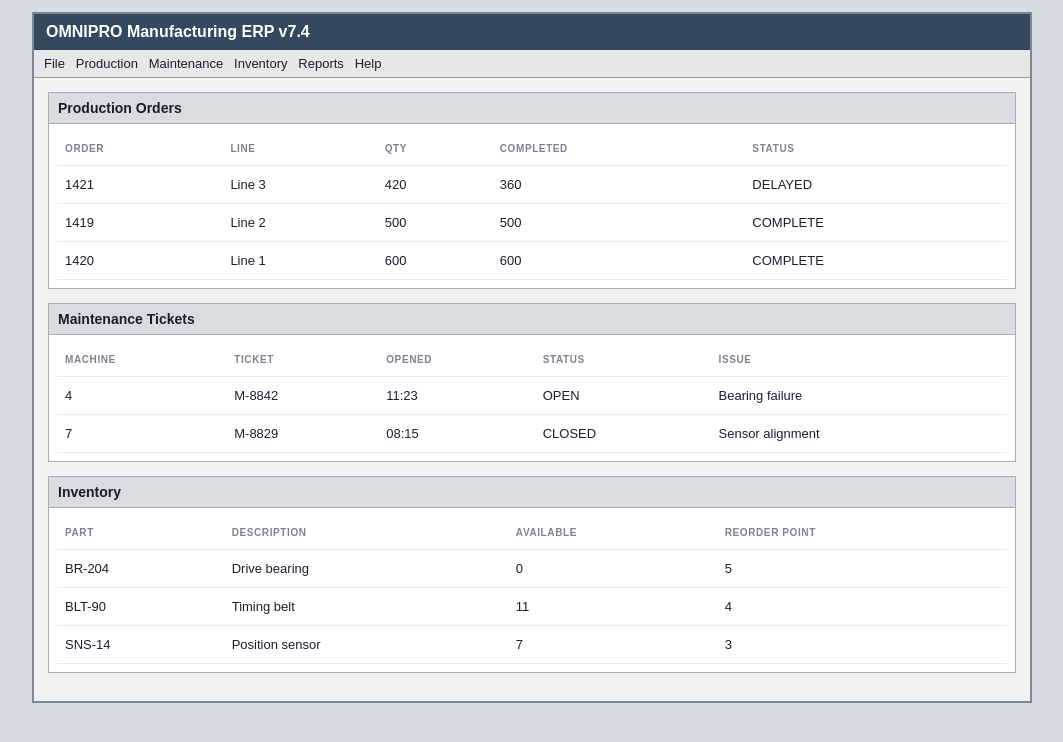
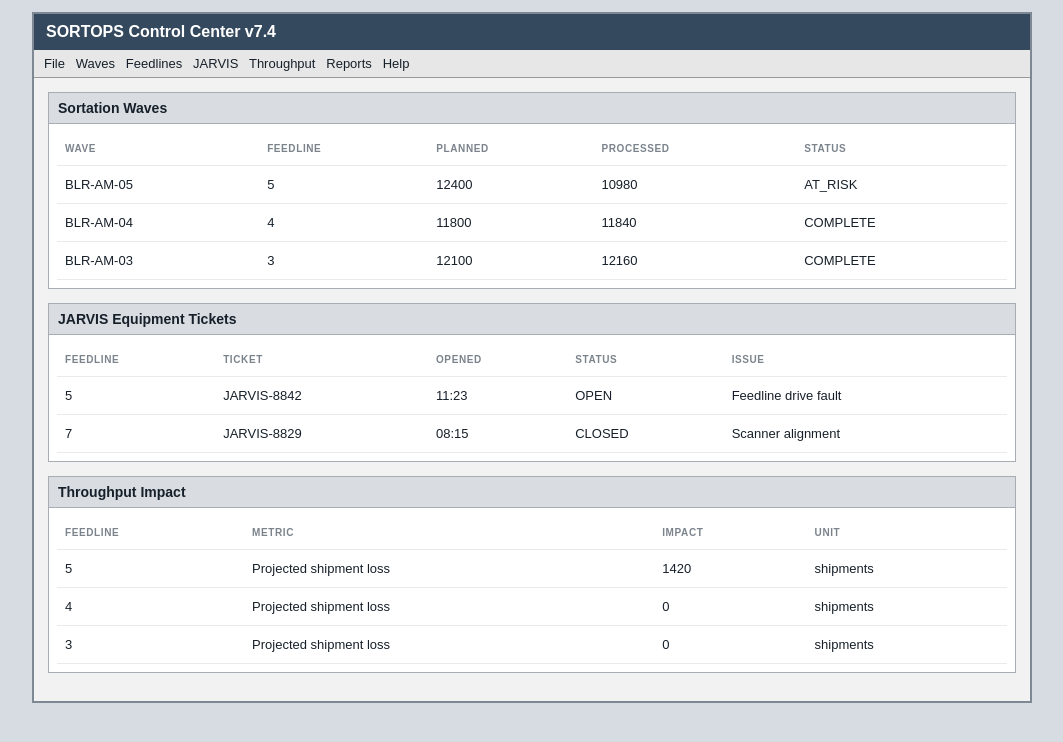
Before and after one commit to yogeshmj94/solariproject, a Next.js app: page /erp in a window 1280 px wide. Shown: the top 742 px of the page, without its empty margins (108-1171 px from the left). Built offline with nearby package versions, Linux system fonts and the light colour scheme.

Commit message:
Convert mock ERP to sort center operations console

```diff
--- a/src/app/erp/page.tsx
+++ b/src/app/erp/page.tsx
@@ -1,37 +1,37 @@
-const orders = [
-  { order: "1421", line: "Line 3", qty: 420, completed: 360, status: "DELAYED" },
-  { order: "1419", line: "Line 2", qty: 500, completed: 500, status: "COMPLETE" },
-  { order: "1420", line: "Line 1", qty: 600, completed: 600, status: "COMPLETE" }
+const waves = [
+  { wave: "BLR-AM-05", feedline: "5", planned: 12400, processed: 10980, status: "AT_RISK" },
+  { wave: "BLR-AM-04", feedline: "4", planned: 11800, processed: 11840, status: "COMPLETE" },
+  { wave: "BLR-AM-03", feedline: "3", planned: 12100, processed: 12160, status: "COMPLETE" }
 ];
 
-const maintenance = [
-  { machine: "4", ticket: "M-8842", opened: "11:23", status: "OPEN", issue: "Bearing failure" },
-  { machine: "7", ticket: "M-8829", opened: "08:15", status: "CLOSED", issue: "Sensor alignment" }
+const jarvisTickets = [
+  { feedline: "5", ticket: "JARVIS-8842", opened: "11:23", status: "OPEN", issue: "Feedline drive fault" },
+  { feedline: "7", ticket: "JARVIS-8829", opened: "08:15", status: "CLOSED", issue: "Scanner alignment" }
 ];
 
-const inventory = [
-  { part: "BR-204", description: "Drive bearing", qty: 0, reorder: 5 },
-  { part: "BLT-90", description: "Timing belt", qty: 11, reorder: 4 },
-  { part: "SNS-14", description: "Position sensor", qty: 7, reorder: 3 }
+const throughput = [
+  { feedline: "5", metric: "Projected shipment loss", value: 1420, unit: "shipments" },
+  { feedline: "4", metric: "Projected shipment loss", value: 0, unit: "shipments" },
+  { feedline: "3", metric: "Projected shipment loss", value: 0, unit: "shipments" }
 ];
 
 export default function ERP() {
   return (
     <div className="erp-shell">
       <div className="erp-window">
-        <div className="erp-title">OMNIPRO Manufacturing ERP v7.4</div>
-        <div className="erp-menu">File &nbsp; Production &nbsp; Maintenance &nbsp; Inventory &nbsp; Reports &nbsp; Help</div>
+        <div className="erp-title">SORTOPS Control Center v7.4</div>
+        <div className="erp-menu">File &nbsp; Waves &nbsp; Feedlines &nbsp; JARVIS &nbsp; Throughput &nbsp; Reports &nbsp; Help</div>
         <div className="erp-body">
           <div className="erp-section">
-            <h3>Production Orders</h3>
+            <h3>Sortation Waves</h3>
             <div className="content">
               <table>
-                <thead><tr><th>Order</th><th>Line</th><th>Qty</th><th>Completed</th><th>Status</th></tr></thead>
+                <thead><tr><th>Wave</th><th>Feedline</th><th>Planned</th><th>Processed</th><th>Status</th></tr></thead>
                 <tbody>
-                  {orders.map((o) => (
-                    <tr key={o.order} data-order={o.order}>
-                      <td>{o.order}</td><td>{o.line}</td><td>{o.qty}</td><td>{o.completed}</td>
-                      <td data-field="status">{o.status}</td>
+                  {waves.map((w) => (
+                    <tr key={w.wave} data-wave={w.wave}>
+                      <td>{w.wave}</td><td>{w.feedline}</td><td>{w.planned}</td><td>{w.processed}</td>
+                      <td data-field="status">{w.status}</td>
                     </tr>
                   ))}
                 </tbody>
@@ -40,14 +40,14 @@ export default function ERP() {
           </div>
 
           <div className="erp-section">
-            <h3>Maintenance Tickets</h3>
+            <h3>JARVIS Equipment Tickets</h3>
             <div className="content">
               <table>
-                <thead><tr><th>Machine</th><th>Ticket</th><th>Opened</th><th>Status</th><th>Issue</th></tr></thead>
+                <thead><tr><th>Feedline</th><th>Ticket</th><th>Opened</th><th>Status</th><th>Issue</th></tr></thead>
                 <tbody>
-                  {maintenance.map((m) => (
-                    <tr key={m.ticket} data-machine={m.machine}>
-                      <td>{m.machine}</td><td data-field="ticket">{m.ticket}</td><td>{m.opened}</td><td>{m.status}</td><td>{m.issue}</td>
+                  {jarvisTickets.map((t) => (
+                    <tr key={t.ticket} data-feedline={t.feedline}>
+                      <td>{t.feedline}</td><td data-field="ticket">{t.ticket}</td><td>{t.opened}</td><td>{t.status}</td><td>{t.issue}</td>
                     </tr>
                   ))}
                 </tbody>
@@ -56,14 +56,14 @@ export default function ERP() {
           </div>
 
           <div className="erp-section">
-            <h3>Inventory</h3>
+            <h3>Throughput Impact</h3>
             <div className="content">
               <table>
-                <thead><tr><th>Part</th><th>Description</th><th>Available</th><th>Reorder point</th></tr></thead>
+                <thead><tr><th>Feedline</th><th>Metric</th><th>Impact</th><th>Unit</th></tr></thead>
                 <tbody>
-                  {inventory.map((i) => (
-                    <tr key={i.part} data-part={i.part}>
-                      <td>{i.part}</td><td>{i.description}</td><td data-field="qty">{i.qty}</td><td>{i.reorder}</td>
+                  {throughput.map((t) => (
+                    <tr key={t.feedline} data-impact-feedline={t.feedline}>
+                      <td>{t.feedline}</td><td>{t.metric}</td><td data-field="impact">{t.value}</td><td>{t.unit}</td>
                     </tr>
                   ))}
                 </tbody>
```
